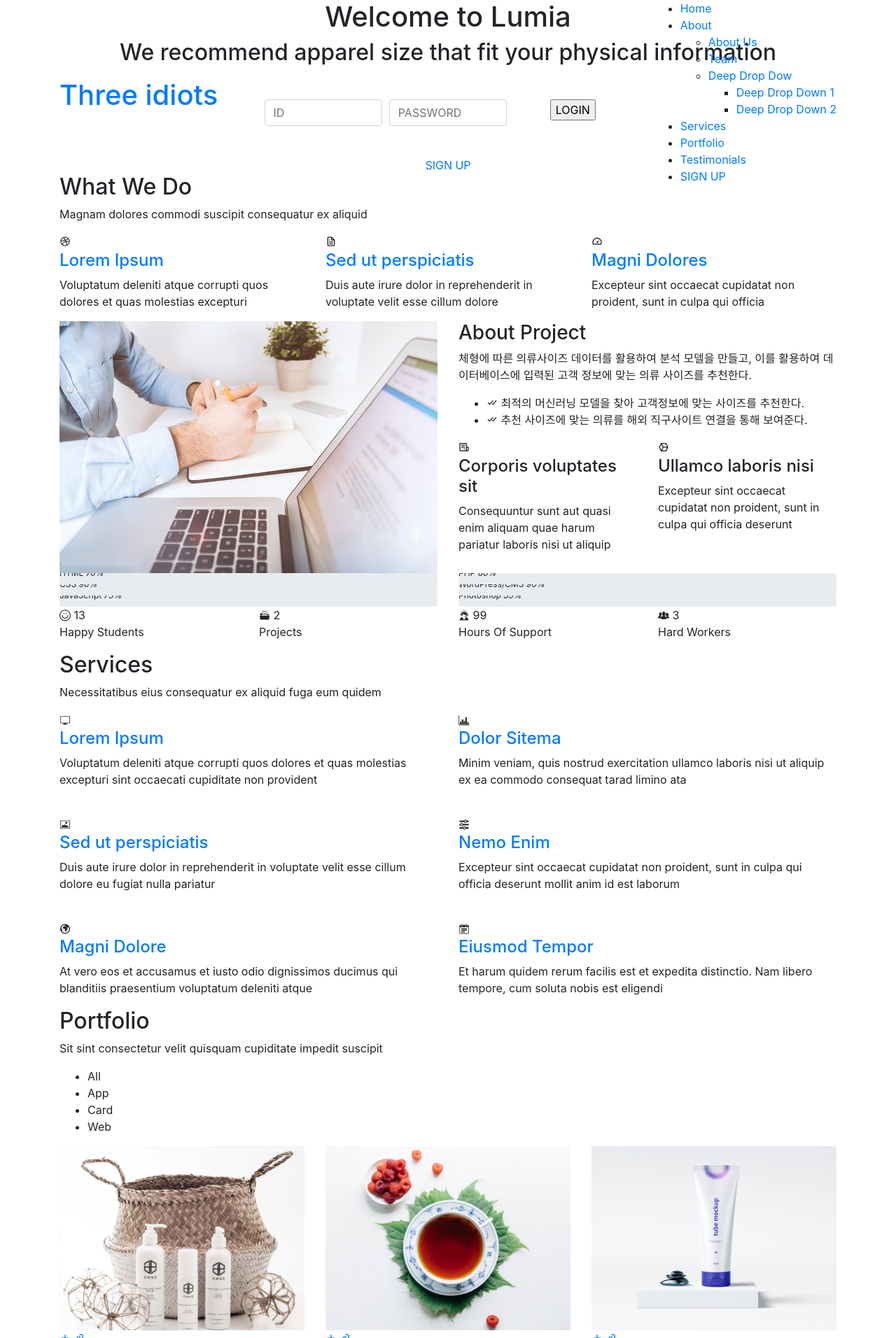
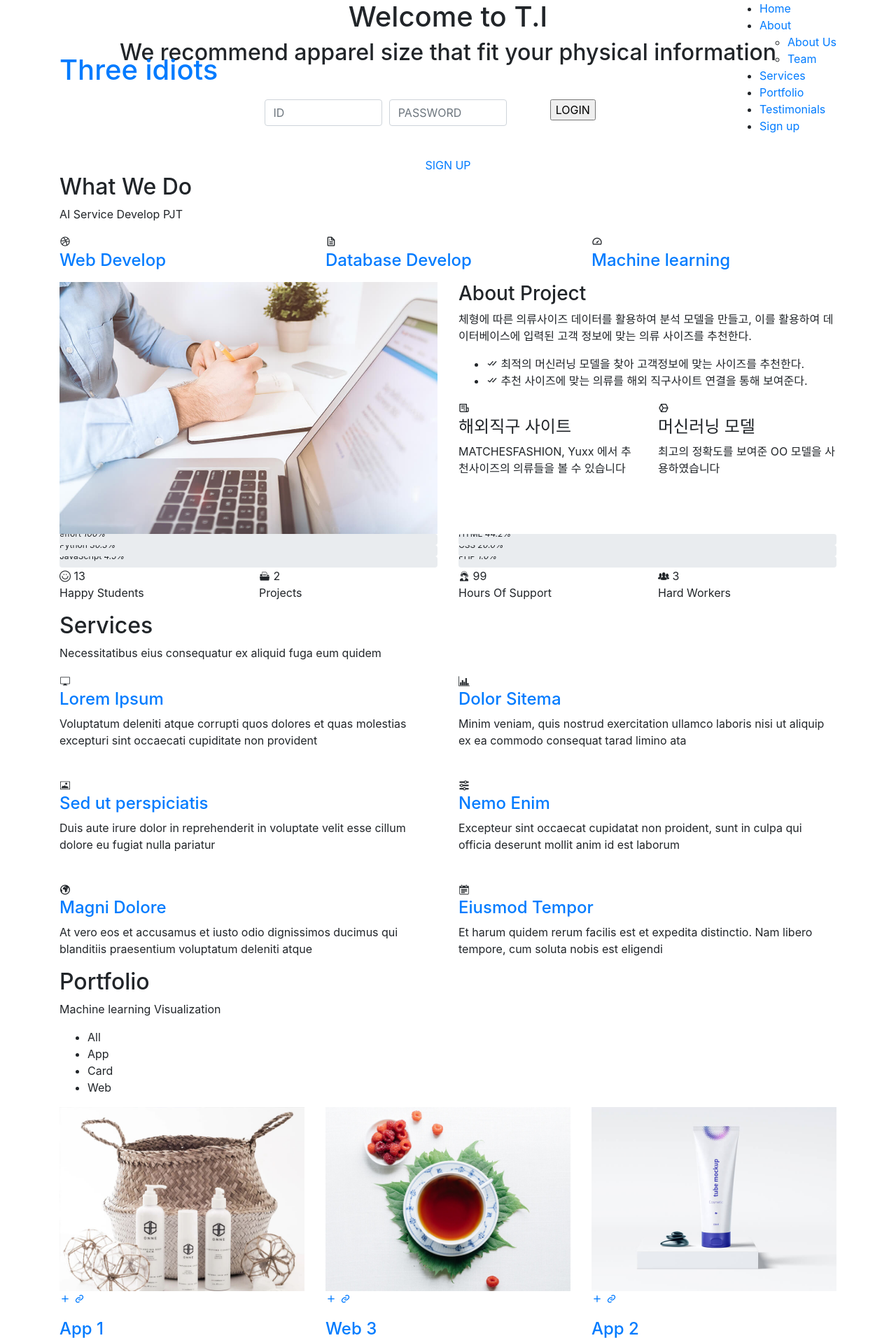
Before and after one commit to SJ-16/K-Digital_semiproject2, a Django app: template semiproject2/templates/index.html in a window 1280 px wide; the page is wider, and only the part inside the window is pictured. Shown: the top 1912 px of that part at 70% size. Run offline with Django 3.2, Linux system fonts and the light colour scheme; the template is opened without the code that fills it, so the values that code supplies are empty; some libraries are stand-ins or nearby versions.

Commit message:
initial commit

```diff
--- a/semiproject2/templates/index.html
+++ b/semiproject2/templates/index.html
@@ -1,11 +1,12 @@
 <!DOCTYPE html>
+{% load static %}
 <html lang="en">
 
 <head>
   <meta charset="utf-8">
   <meta content="width=device-width, initial-scale=1.0" name="viewport">
 
-  <title>Lumia Bootstrap Template - Index</title>
+  <title>Three idiots</title>
   <meta content="" name="description">
   <meta content="" name="keywords">
 
@@ -53,18 +54,18 @@
             <ul>
               <li><a href="#about">About Us</a></li>
               <li><a href="#team">Team</a></li>
-              <li class="drop-down"><a href="#">Deep Drop Dow</a>
-                <ul>
-                  <li><a href="#">Deep Drop Down 1</a></li>
-                  <li><a href="#">Deep Drop Down 2</a></li>
-                </ul>
-              </li>
+<!--              <li class="drop-down"><a href="#">Deep Drop Dow</a>-->
+<!--                <ul>-->
+<!--                  <li><a href="#">Deep Drop Down 1</a></li>-->
+<!--                  <li><a href="#">Deep Drop Down 2</a></li>-->
+<!--                </ul>-->
+<!--              </li>-->
             </ul>
           </li>
           <li><a href="#services">Services</a></li>
           <li><a href="#portfolio">Portfolio</a></li>
           <li><a href="#testimonials">Testimonials</a></li>
-          <li><a href="#signup">SIGN UP</a></li>
+          <li><a href="#signup">Sign up</a></li>
 
 
 
@@ -79,7 +80,7 @@
   <section id="hero" class="d-flex flex-column justify-content-center align-items-center">
     <div class="container text-center text-md-left" data-aos="fade-up">
       <center>
-      <h1>Welcome to <span>Lumia</span></h1>
+      <h1>Welcome to <span>T.I</span></h1>
       <h2>We recommend apparel size that fit your physical information</h2>
 
       {% if request.session.logininfo.id == None %}
@@ -125,31 +126,31 @@
 
         <div class="section-title">
           <h2>What We Do</h2>
-          <p>Magnam dolores commodi suscipit consequatur ex aliquid</p>
+          <p>AI Service Develop PJT</p>
         </div>
 
         <div class="row">
           <div class="col-lg-4 col-md-6 d-flex align-items-stretch">
             <div class="icon-box">
               <div class="icon"><i class="bx bxl-dribbble"></i></div>
-              <h4><a href="">Lorem Ipsum</a></h4>
-              <p>Voluptatum deleniti atque corrupti quos dolores et quas molestias excepturi</p>
+              <h4><a href="">Web Develop</a></h4>
+              <p></p>
             </div>
           </div>
 
           <div class="col-lg-4 col-md-6 d-flex align-items-stretch mt-4 mt-md-0">
             <div class="icon-box">
               <div class="icon"><i class="bx bx-file"></i></div>
-              <h4><a href="">Sed ut perspiciatis</a></h4>
-              <p>Duis aute irure dolor in reprehenderit in voluptate velit esse cillum dolore</p>
+              <h4><a href="">Database Develop</a></h4>
+              <p></p>
             </div>
           </div>
 
           <div class="col-lg-4 col-md-6 d-flex align-items-stretch mt-4 mt-lg-0">
             <div class="icon-box">
               <div class="icon"><i class="bx bx-tachometer"></i></div>
-              <h4><a href="">Magni Dolores</a></h4>
-              <p>Excepteur sint occaecat cupidatat non proident, sunt in culpa qui officia</p>
+              <h4><a href="">Machine learning</a></h4>
+              <p></p>
             </div>
           </div>
 
@@ -178,13 +179,13 @@
             <div class="row icon-boxes">
               <div class="col-md-6">
                 <i class="bx bx-receipt"></i>
-                <h4>Corporis voluptates sit</h4>
-                <p>Consequuntur sunt aut quasi enim aliquam quae harum pariatur laboris nisi ut aliquip</p>
+                <h4>해외직구 사이트</h4>
+                <p>MATCHESFASHION, Yuxx 에서 추천사이즈의 의류들을 볼 수 있습니다</p>
               </div>
               <div class="col-md-6 mt-4 mt-md-0">
                 <i class="bx bx-cube-alt"></i>
-                <h4>Ullamco laboris nisi</h4>
-                <p>Excepteur sint occaecat cupidatat non proident, sunt in culpa qui officia deserunt</p>
+                <h4>머신러닝 모델</h4>
+                <p>최고의 정확도를 보여준 OO 모델을 사용하였습니다</p>
               </div>
             </div>
           </div>
@@ -202,23 +203,23 @@
           <div class="col-lg-6">
 
             <div class="progress">
-              <span class="skill">HTML <i class="val">70%</i></span>
+              <span class="skill">effort <i class="val">100%</i></span>
               <div class="progress-bar-wrap">
-                <div class="progress-bar" role="progressbar" aria-valuenow="70" aria-valuemin="0" aria-valuemax="100"></div>
+                <div class="progress-bar" role="progressbar" aria-valuenow="100" aria-valuemin="0" aria-valuemax="100"></div>
               </div>
             </div>
 
             <div class="progress">
-              <span class="skill">CSS <i class="val">90%</i></span>
+              <span class="skill">Python <i class="val">30.3%</i></span>
               <div class="progress-bar-wrap">
-                <div class="progress-bar" role="progressbar" aria-valuenow="90" aria-valuemin="0" aria-valuemax="100"></div>
+                <div class="progress-bar" role="progressbar" aria-valuenow="30.3" aria-valuemin="0" aria-valuemax="100"></div>
               </div>
             </div>
 
             <div class="progress">
-              <span class="skill">JavaScript <i class="val">75%</i></span>
+              <span class="skill">JavaScript <i class="val">4.5%</i></span>
               <div class="progress-bar-wrap">
-                <div class="progress-bar" role="progressbar" aria-valuenow="75" aria-valuemin="0" aria-valuemax="100"></div>
+                <div class="progress-bar" role="progressbar" aria-valuenow="4.5" aria-valuemin="0" aria-valuemax="100"></div>
               </div>
             </div>
 
@@ -227,25 +228,27 @@
           <div class="col-lg-6">
 
             <div class="progress">
-              <span class="skill">PHP <i class="val">80%</i></span>
+              <span class="skill">HTML <i class="val">44.2%</i></span>
               <div class="progress-bar-wrap">
-                <div class="progress-bar" role="progressbar" aria-valuenow="80" aria-valuemin="0" aria-valuemax="100"></div>
+                <div class="progress-bar" role="progressbar" aria-valuenow="44.2" aria-valuemin="0" aria-valuemax="100"></div>
               </div>
             </div>
 
             <div class="progress">
-              <span class="skill">WordPress/CMS <i class="val">90%</i></span>
+              <span class="skill">CSS <i class="val">20.0%</i></span>
               <div class="progress-bar-wrap">
-                <div class="progress-bar" role="progressbar" aria-valuenow="90" aria-valuemin="0" aria-valuemax="100"></div>
+                <div class="progress-bar" role="progressbar" aria-valuenow="20.0" aria-valuemin="0" aria-valuemax="100"></div>
               </div>
             </div>
 
             <div class="progress">
-              <span class="skill">Photoshop <i class="val">55%</i></span>
+              <span class="skill">PHP <i class="val">1.0%</i></span>
               <div class="progress-bar-wrap">
-                <div class="progress-bar" role="progressbar" aria-valuenow="55" aria-valuemin="0" aria-valuemax="100"></div>
+                <div class="progress-bar" role="progressbar" aria-valuenow="1.0" aria-valuemin="0" aria-valuemax="100"></div>
               </div>
             </div>
+
+
 
           </div>
 
@@ -360,7 +363,7 @@
 
         <div class="section-title">
           <h2>Portfolio</h2>
-          <p>Sit sint consectetur velit quisquam cupiditate impedit suscipit</p>
+          <p>Machine learning Visualization</p>
         </div>
 
         <div class="row">
@@ -535,7 +538,7 @@
               <div class="social">
                 <a href=""><i class="icofont-twitter"></i></a>
                 <a href=""><i class="icofont-facebook"></i></a>
-                <a href=""><i class="icofont-instagram"></i></a>
+                <a href=""><i class="icofont-github"></i></a>
                 <a href=""><i class="icofont-linkedin"></i></a>
               </div>
             </div>
@@ -549,7 +552,7 @@
               <div class="social">
                 <a href=""><i class="icofont-twitter"></i></a>
                 <a href=""><i class="icofont-facebook"></i></a>
-                <a href=""><i class="icofont-instagram"></i></a>
+                <a href=""><i class="icofont-github"></i></a>
                 <a href=""><i class="icofont-linkedin"></i></a>
               </div>
             </div>
@@ -563,7 +566,7 @@
               <div class="social">
                 <a href=""><i class="icofont-twitter"></i></a>
                 <a href=""><i class="icofont-facebook"></i></a>
-                <a href=""><i class="icofont-instagram"></i></a>
+                <a href=""><i class="icofont-github"></i></a>
                 <a href=""><i class="icofont-linkedin"></i></a>
               </div>
             </div>
@@ -695,7 +698,7 @@
 <!--                <div class="error-message"></div>-->
 <!--                <div class="sent-message">Your message has been sent. Thank you!</div>-->
 <!--              </div>-->
-              <div class="text-center"><button type="submit">SIGN UP</button></div>
+              <div class="text-center"><input type="submit" class="btn-success" value="SIGN UP"></div>
             </form>
           </div>
 
@@ -715,11 +718,11 @@
         <div class="row">
 
           <div class="col-lg-3 col-md-6 footer-contact">
-            <h3>Lumia</h3>
+            <h3>Three idiots</h3>
             <p>
-              A108 Adam Street <br>
-              New York, NY 535022<br>
-              United States <br><br>
+              Multicampus <br>
+              B class<br>
+              Group 2 <br><br>
               <strong>Phone:</strong> +1 5589 55488 55<br>
               <strong>Email:</strong> info@example.com<br>
             </p>
@@ -747,14 +750,6 @@
             </ul>
           </div>
 
-          <div class="col-lg-4 col-md-6 footer-newsletter">
-            <h4>Join Our Newsletter</h4>
-            <p>Tamen quem nulla quae legam multos aute sint culpa legam noster magna</p>
-            <form action="" method="post">
-              <input type="email" name="email"><input type="submit" value="Subscribe">
-            </form>
-          </div>
-
         </div>
       </div>
     </div>
@@ -763,22 +758,18 @@
 
       <div class="mr-md-auto text-center text-md-left">
         <div class="copyright">
-          &copy; Copyright <strong><span>Lumia</span></strong>. All Rights Reserved
+          &copy; Made by <strong><span>Three idiots</span></strong>. All Rights Reserved
         </div>
         <div class="credits">
           <!-- All the links in the footer should remain intact. -->
           <!-- You can delete the links only if you purchased the pro version. -->
           <!-- Licensing information: https://bootstrapmade.com/license/ -->
           <!-- Purchase the pro version with working PHP/AJAX contact form: https://bootstrapmade.com/lumia-bootstrap-business-template/ -->
-          Designed by <a href="https://bootstrapmade.com/">BootstrapMade</a>
+
         </div>
       </div>
-      <div class="social-links text-center text-md-right pt-3 pt-md-0">
-        <a href="#" class="twitter"><i class="bx bxl-twitter"></i></a>
-        <a href="#" class="facebook"><i class="bx bxl-facebook"></i></a>
-        <a href="#" class="instagram"><i class="bx bxl-instagram"></i></a>
-        <a href="#" class="google-plus"><i class="bx bxl-skype"></i></a>
-        <a href="#" class="linkedin"><i class="bx bxl-linkedin"></i></a>
+      <div class="credits">
+        Designed by <a href="https://bootstrapmade.com/">BootstrapMade</a>
       </div>
     </div>
   </footer><!-- End Footer -->
```
Also changed, not shown: semiproject2/templates/recommend.html (+20 -0 lines), static/assets/img/의류일러스트.jpg (added).
